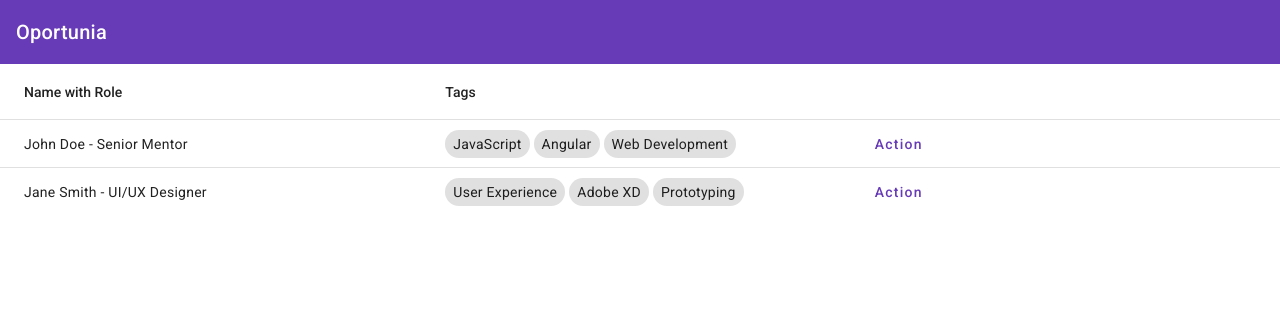
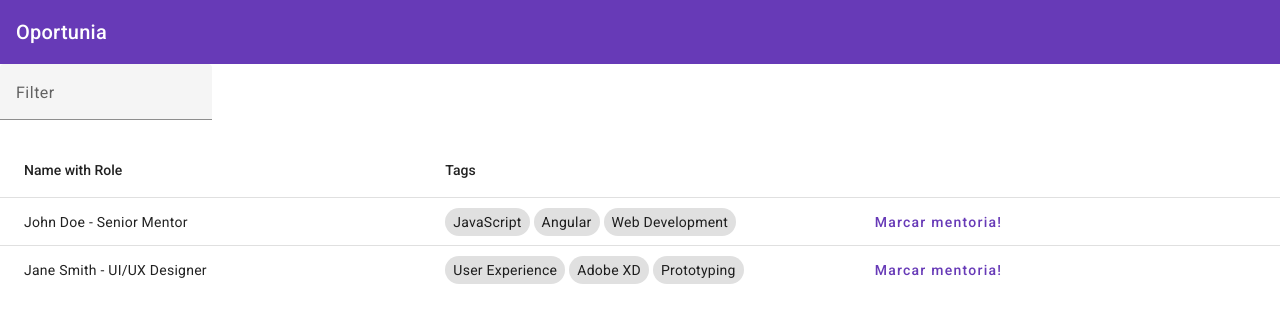
Before and after one commit to ofelipedidio/es-front-end, an Angular app in the folder oportunia-frontend/: page /mentores in a window 1280 px wide. Shown: the top 322 px of the page. Built offline with nearby package versions, Linux system fonts and the light colour scheme.

Commit message:
feat:add filter

```diff
--- a/oportunia-frontend/src/app/mentores/mentores.module.ts
+++ b/oportunia-frontend/src/app/mentores/mentores.module.ts
@@ -6,6 +6,8 @@
 import { MatTableModule } from '@angular/material/table';
 import { MatSortModule } from '@angular/material/sort';
 import { MatButtonModule } from '@angular/material/button';
+import { MatFormFieldModule } from '@angular/material/form-field';
+import { MatInputModule } from '@angular/material/input';
 
 @NgModule({
   declarations: [MentoresComponent],
@@ -15,6 +17,8 @@
     MatTableModule,
     MatSortModule,
     MatButtonModule,
+    MatFormFieldModule,
+    MatInputModule,
   ],
 })
 export class MentoresModule {}
--- a/oportunia-frontend/src/app/mentores/mentores/mentores.component.html
+++ b/oportunia-frontend/src/app/mentores/mentores/mentores.component.html
@@ -1,3 +1,13 @@
+<mat-form-field>
+  <mat-label>Filter</mat-label>
+  <input
+    matInput
+    (keyup)="applyFilter($event)"
+    placeholder="Procure por uma tag!"
+    #input
+  />
+</mat-form-field>
+
 <mat-table [dataSource]="dataSource" matSort>
   <ng-container matColumnDef="nameRole">
     <mat-header-cell *matHeaderCellDef mat-sort-header>
@@ -19,7 +29,7 @@
     <mat-header-cell *matHeaderCellDef></mat-header-cell>
     <mat-cell *matCellDef="let mentor">
       <button mat-button color="primary" (click)="onButtonClick(mentor)">
-        Action
+        Marcar mentoria!
       </button>
     </mat-cell>
   </ng-container>
--- a/oportunia-frontend/src/app/mentores/mentores/mentores.component.ts
+++ b/oportunia-frontend/src/app/mentores/mentores/mentores.component.ts
@@ -12,7 +12,6 @@
   dataSource: MatTableDataSource<any>;
   displayedColumns: string[] = ['nameRole', 'tags', 'action'];
 
-  // Mock data for mentors
   mentors = [
     {
       name: 'John Doe',
@@ -24,7 +23,6 @@
       role: 'UI/UX Designer',
       tags: ['User Experience', 'Adobe XD', 'Prototyping'],
     },
-    // Add more mentor objects as needed
   ];
 
   constructor() {
@@ -32,7 +30,11 @@
   }
 
   onButtonClick(mentor: any) {
-    // Handle button click event here
     console.log('Button clicked for:', mentor);
   }
+
+  applyFilter(event: Event) {
+    const filterValue = (event.target as HTMLInputElement).value;
+    this.dataSource.filter = filterValue.trim().toLowerCase();
+  }
 }
```
